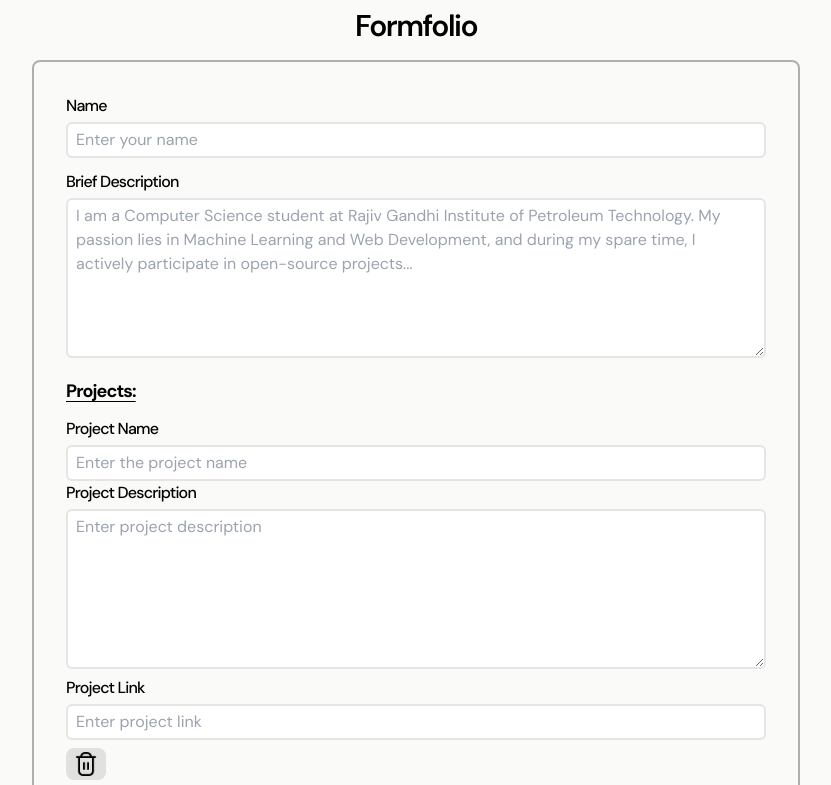
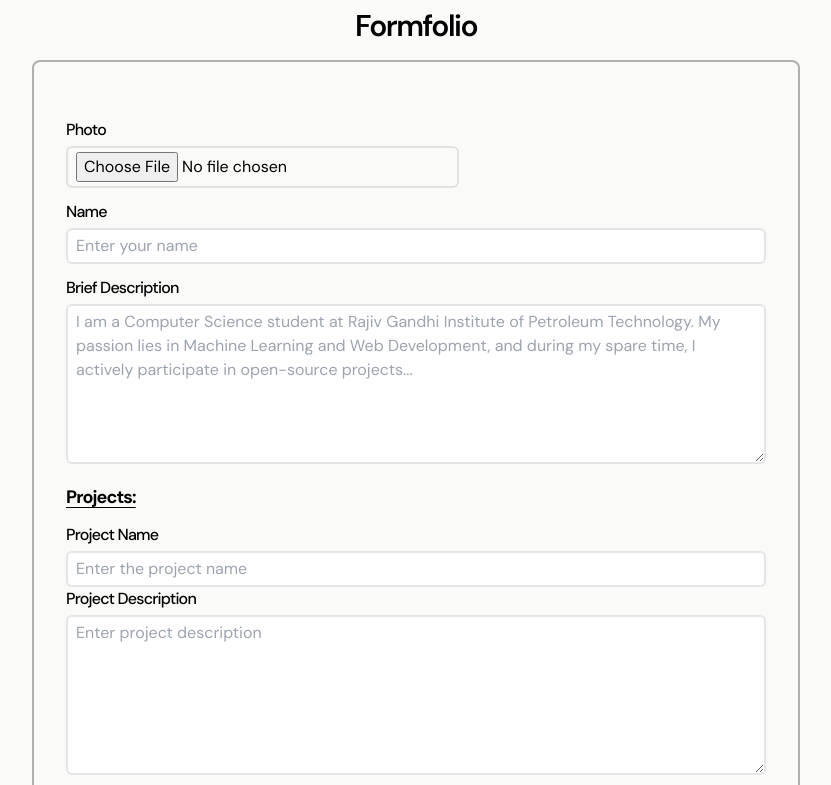
Before and after one commit to Jai0401/formfolio, a Next.js app in the folder web/: page / in a window 1280 px wide. Shown: the top 785 px of the page, without its empty margins (224-1055 px from the left). Built offline with nearby package versions, Linux system fonts and the light colour scheme.

Commit message:
Refactor form layout and add input field for photo

```diff
--- a/web/app/_components/Form.tsx
+++ b/web/app/_components/Form.tsx
@@ -6,15 +6,17 @@ import SubmitButton from "./SubmitButton";
 import Projects from "./Projects";
 import Links from "./Links";
 import axios from "axios";
+import Photo from "./Photo";
 
 export default function Form() {
     const [name, setName] = React.useState("");
     const [description, setDescription] = React.useState("");
     const [projects, setProjects] = React.useState([{title: "", description: "", link: ""}]);
     const [links, setLinks] = React.useState([{title: "GitHub", url: ""},{title: "LinkedIn", url: ""},{title: "Resume", url: ""},{title:'Email', url:''}]);
+    const [photo, setPhoto] = React.useState<File | undefined>();
     function submitForm(event: React.FormEvent<HTMLFormElement>) {
         event.preventDefault();
-        axios.post('http://localhost:4000/form', {name, description, projects, links})
+        axios.post('http://localhost:4000/form', {photo, name, description, projects, links})
             .then(response => {
                 console.log('Form submitted successfully', response);
             })
@@ -26,6 +28,7 @@ export default function Form() {
     return (
         <div className="py-2 flex justify-center items-center px-2">
             <form className="border-2 border-black/30 rounded-lg p-8 w-full max-w-3xl" onSubmit={submitForm}>
+                <Photo photo={photo} setPhoto={setPhoto}/>
                 <Name name={name} setName={setName}/>
                 <Description description={description} setDescription={setDescription}/>
                 <Projects projects={projects} setProjects={setProjects}/>
--- /dev/null
+++ b/web/app/_components/Photo.tsx
@@ -0,0 +1,42 @@
+import React from 'react';
+import Image from 'next/image';
+
+export default function Photo({ photo, setPhoto }: { photo?: File | undefined, setPhoto: (photo: File | undefined) => void }) {
+  return (
+    <div className='mb-3'>
+
+      {/* Conditionally render the selected image if it exists */}
+      {photo && (
+        <div>
+          {/* Display the selected image */}
+          <Image
+            alt="not found"
+            width={100}
+            height={100}
+            src={URL.createObjectURL(photo)}
+          />
+          <br /> <br />
+          {/* Button to remove the selected image */}
+          <button onClick={() => setPhoto(undefined)} className='underline underline-offset-4'>Remove</button>
+        </div>
+      )}
+
+      <br />
+
+      {/* Input element to select an image file */}
+      <label className='block font-medium tracking-tighter mb-1'>Photo</label>
+      <input
+        type="file"
+        name="myImage"
+        className="px-2 py-1 rounded-md border-2 border-black/10"
+        onChange={(event: React.ChangeEvent<HTMLInputElement>) => {
+          if (event.target.files && event.target.files[0]) {
+            console.log(event.target.files[0]);
+            setPhoto(event.target.files[0]);
+            console.log(photo);
+          }
+        }}
+      />
+    </div>
+  );
+}
--- a/web/app/_components/Projects.tsx
+++ b/web/app/_components/Projects.tsx
@@ -11,7 +11,7 @@ export default function Projects({projects, setProjects}:
     {projects: Project[], setProjects: React.Dispatch<React.SetStateAction<Project[]>>}) {
     return (
         <div className="mb-3">
-            <p className="block font-bold text-lg underline underline-offset-4 tracking-tighter mb-3 mt-3">Projects:</p>
+            <p className="block font-bold text-lg underline underline-offset-4 tracking-tighter mb-3">Projects:</p>
             {projects.map((project, index) => (
                 <div key={index} className="mb-3">
                     <label htmlFor={`projectName${index}`} className="block font-medium tracking-tighter mb-1">Project Name</label>
```
